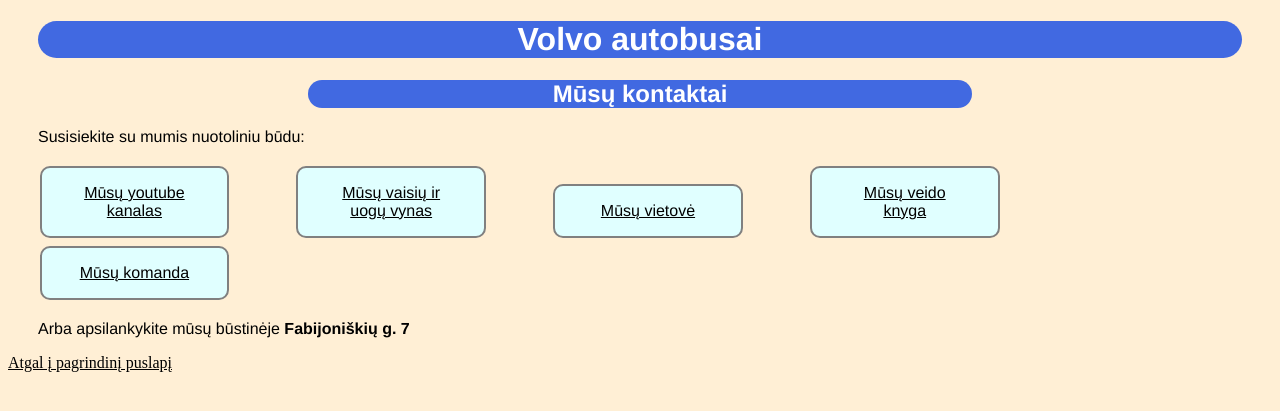
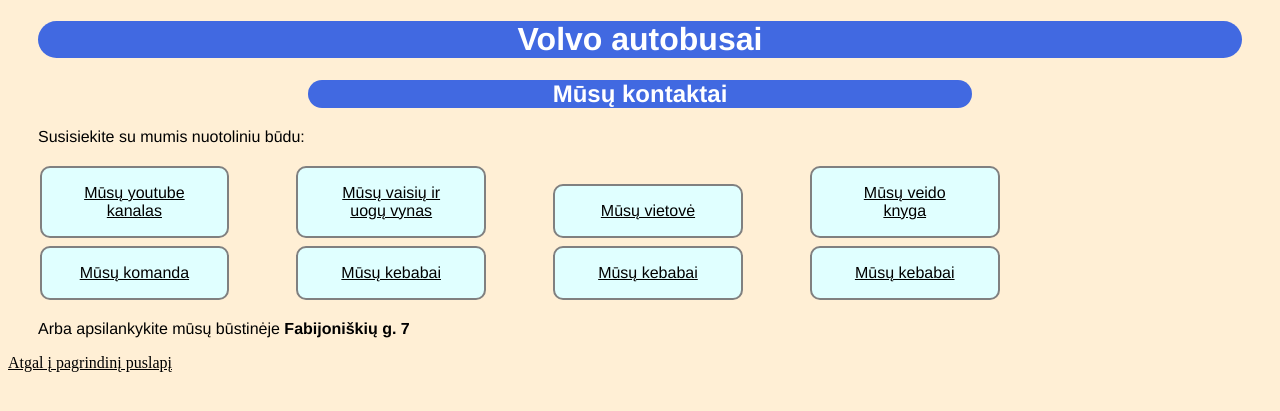
Before and after one commit to Lanxtot/volvo-server, a Flask app: page /contact in a window 1280 px wide. Shown: the top 411 px of the page. Run offline with Flask 3, Linux system fonts and the light colour scheme.

Commit message:
-
prideti 3 kontaktai

```diff
--- a/templates/contact.html
+++ b/templates/contact.html
@@ -16,6 +16,9 @@
     <button><a href="https://www.openstreetmap.org/#map=15/54.67666/25.20907"target=_blank">Mūsų vietovė</a></button>
     <button><a href="https://www.facebook.com/p/Gediminas-Klingenschmitt-100009446219389/"target=_blank">Mūsų veido knyga</a></button>
     <button><a href="https://www.nklyga.lt/komandos/246-joniskio-delikatesas.html"target=_blank">Mūsų komanda</a></button>
+    <button><a href="https://food.bolt.eu/lt-LT/9-vilnius/p/102490-emberquest-(parko-g.)"target=_blank">Mūsų kebabai</a></button>
+    <button><a href="https://lt.wikipedia.org/wiki/Visagino_Gerosios_vilties_progimnazija"target=_blank">Mūsų kebabai</a></button>
+    <button><a href="https://content.tfl.gov.uk/standard-tube-map.pdf"target=_blank">Mūsų kebabai</a></button>
 
     <p>Arba apsilankykite mūsų būstinėje <b>Fabijoniškių g. 7</b></p>
 
```
